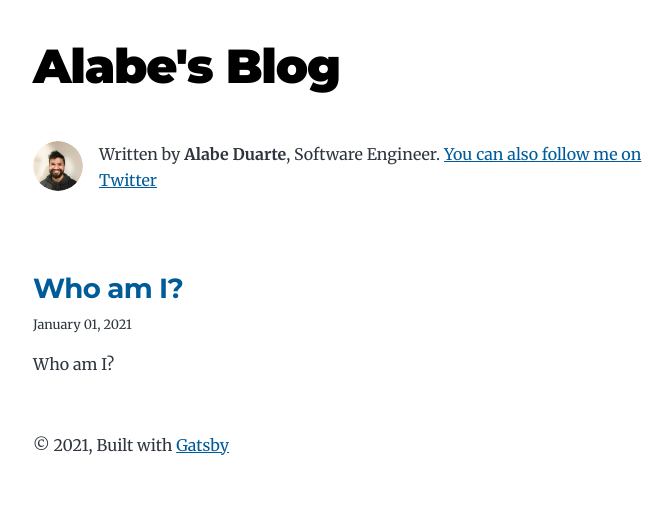
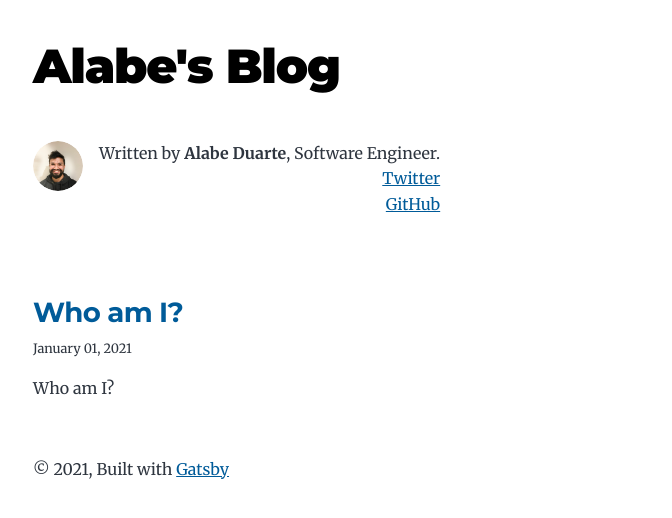
Before and after one commit to alabeduarte/alabeduarte.github.io, a Gatsby site in the folder blog/: page / in a window 1280 px wide. Shown: the whole page, without its empty margins (291-963 px from the left). Built offline with nearby package versions, Linux system fonts and the light colour scheme; Gatsby itself is replaced by a stand-in of ours.

Commit message:
Add GitHub to the bio

```diff
--- a/blog/gatsby-config.js
+++ b/blog/gatsby-config.js
@@ -9,6 +9,7 @@ module.exports = {
     siteUrl: `https://alabeduarte.com`,
     social: {
       twitter: `alabeduarte`,
+      github: `alabeduarte`,
     },
   },
   plugins: [
--- a/blog/src/components/bio.js
+++ b/blog/src/components/bio.js
@@ -40,27 +40,27 @@ const Bio = () => {
   const avatar = data?.avatar?.childImageSharp?.fixed
 
   return (
-    <div className="bio">
-      {avatar && (
+    <>
+      <div className="bio">
         <Image
           fixed={avatar}
-          alt={author?.name || ``}
+          alt={author.name}
           className="bio-avatar"
-          imgStyle={{
-            borderRadius: `50%`,
-          }}
+          imgStyle={{ borderRadius: `50%` }}
         />
-      )}
-      {author?.name && (
-        <p>
-          Written by <strong>{author.name}</strong>, {author?.summary || null}.
-          {` `}
-          <a href={`https://twitter.com/${social?.twitter || ``}`}>
-            You can also follow me on Twitter
-          </a>
-        </p>
-      )}
-    </div>
+        <div className="bio-social">
+          <span>
+            Written by <strong>{author.name}</strong>, {author.summary}.
+          </span>
+          <p>
+            <a href={`https://twitter.com/${social.twitter || ``}`}>Twitter</a>
+          </p>
+          <p>
+            <a href={`https://github.com/${social.github || ``}`}>GitHub</a>
+          </p>
+        </div>
+      </div>
+    </>
   )
 }
 
--- a/blog/src/style.css
+++ b/blog/src/style.css
@@ -302,6 +302,12 @@ a:focus {
   border-radius: 100%;
 }
 
+.bio-social {
+  display: flex;
+  flex-direction: column;
+  align-items: flex-end;
+}
+
 .blog-post header h1 {
   margin: var(--spacing-0) var(--spacing-0) var(--spacing-4) var(--spacing-0);
 }
```
